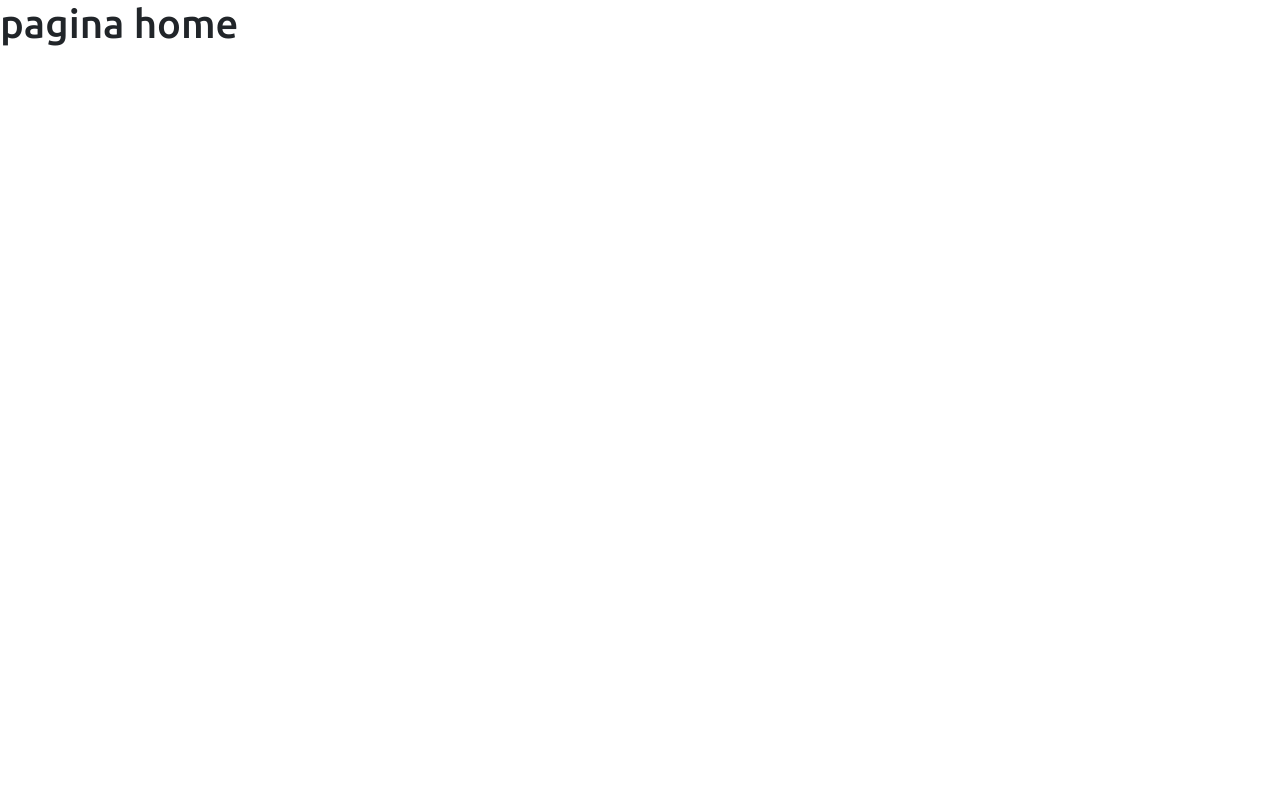
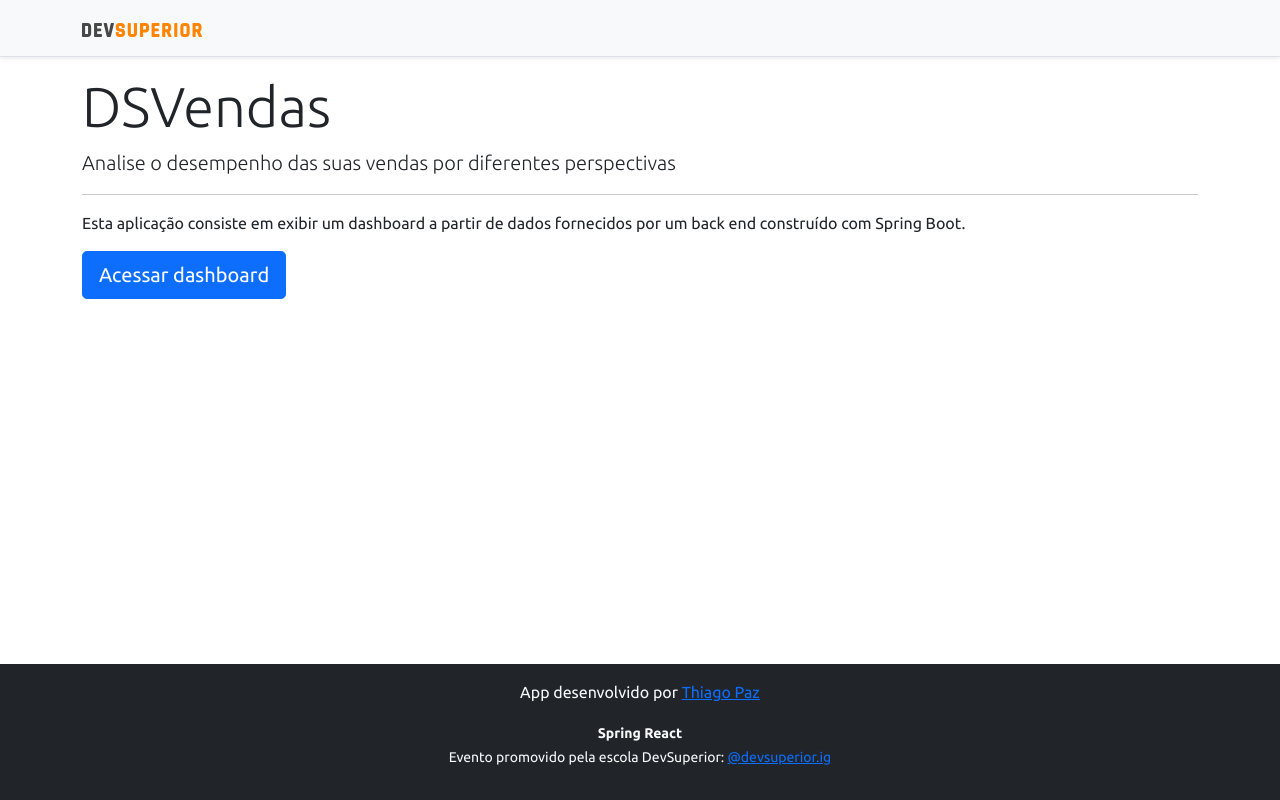
Before and after one commit to thiagopazjs/sds5, a React (Create React App) app in the folder frontend/: page / in a window 1280 px wide. Built offline with nearby package versions, Linux system fonts and the light colour scheme.

Commit message:
Home  navigation

```diff
--- a/frontend/src/pages/Home/index.tsx
+++ b/frontend/src/pages/Home/index.tsx
@@ -1,11 +1,28 @@
+import NavBar from "components/navbar";
+import Footer from "components/footer"
 import React from "react";
+import { Link } from "react-router-dom";
 
 
 const Home: React.FC = () => {
     return (
-        <div >
-            <h1>pagina home</h1>
+      <>
+
+      <NavBar />
+      <div className="container">
+      <div className="jumbotron">
+          <h1 className="display-4">DSVendas</h1>
+          <p className="lead">Analise o desempenho das suas vendas por diferentes perspectivas</p>
+          <hr/>
+          <p>Esta aplicação consiste em exibir um dashboard a partir de dados fornecidos por um back end construído com Spring Boot.</p>
+          <Link className="btn btn-primary btn-lg" to="/dashboard">
+            Acessar dashboard
+          </Link>
       </div>
+  </div>
+
+  <Footer />
+     </>
     );
   }
 
```
